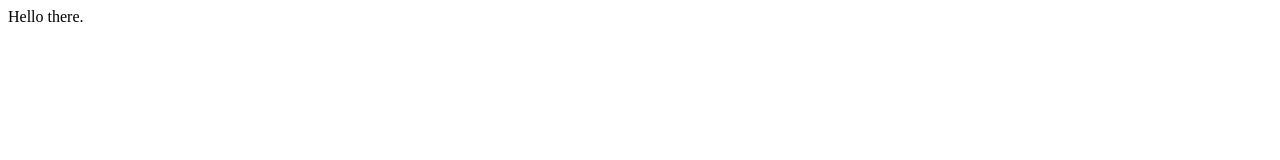
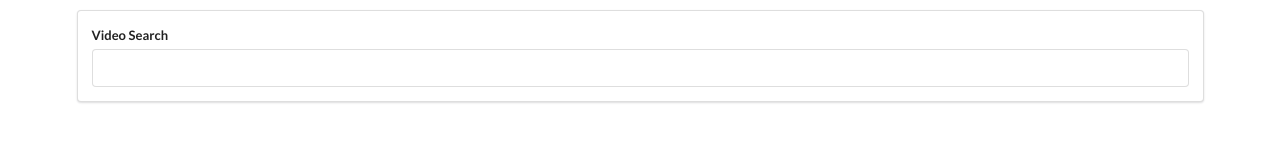
Before and after one commit to ekhu94/react-videos, a React app: page / in a window 1280 px wide. Built offline with nearby package versions, Linux system fonts and the light colour scheme.

Commit message:
create and style SearchBar component

```diff
--- a/public/index.html
+++ b/public/index.html
@@ -9,6 +9,7 @@
       name="description"
       content="Web site created using create-react-app"
     />
+    <link rel="stylesheet" href="https://cdnjs.cloudflare.com/ajax/libs/semantic-ui/2.4.1/semantic.min.css">
     <link rel="apple-touch-icon" href="%PUBLIC_URL%/logo192.png" />
     <!--
       manifest.json provides metadata used when your web app is installed on a
--- a/src/components/App.js
+++ b/src/components/App.js
@@ -1,8 +1,13 @@
 import React from 'react';
+import SearchBar from './SearchBar';
 
 class App extends React.Component {
     render() {
-        return <div>Hello there.</div>
+        return (
+            <div className="ui container">
+                <SearchBar />
+            </div>
+        );
     }
 }
 
--- /dev/null
+++ b/src/components/SearchBar.js
@@ -0,0 +1,25 @@
+import React from 'react';
+
+class SearchBar extends React.Component {
+    state = { term: '' };
+
+    render() {
+        return (
+            <div className="ui segment" style={{marginTop: '10px'}}>
+                <form className="ui form">
+                    <div className="field">
+                        <label htmlFor="search-bar">Video Search</label>
+                        <input
+                            type="text"
+                            value={ this.state.term }
+                            id="search-bar"
+                            onChange={e => this.setState({ term: e.target.value })}
+                        />
+                    </div>
+                </form>
+            </div>
+        );
+    }
+}
+
+export default SearchBar;
```
